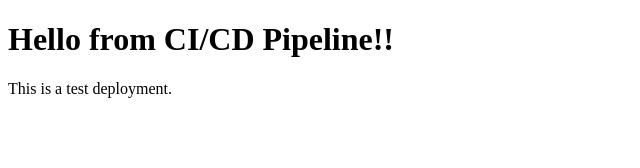
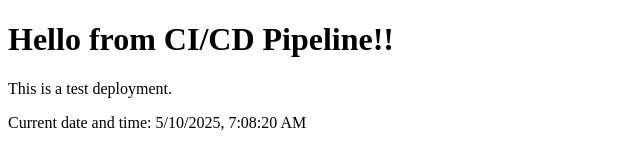
Before and after one commit to VaibhavGit10/Vaibhav_B10_Assignment_05, a plain HTML site: page index.html in a window 1280 px wide. Shown: the whole page, without its empty margins (0-640 px from the left). Drawn offline with Linux system fonts and the light colour scheme.

Commit message:
New Script Added

```diff
--- a/index.html
+++ b/index.html
@@ -7,5 +7,17 @@
 <body>
     <h1>Hello from CI/CD Pipeline!!</h1>
     <p>This is a test deployment.</p>
+    <p>Current date and time: <span id="datetime"></span></p>
+    <script>
+        // Function to update the date and time
+        function updateDateTime() {
+            const now = new Date();
+            document.getElementById('datetime').innerText = now.toLocaleString();
+        }
+
+        // Update the date and time every second
+        setInterval(updateDateTime, 1000);
+        updateDateTime(); // Initial call to set the date and time immediately
+        </script>
 </body>
 </html>
```
